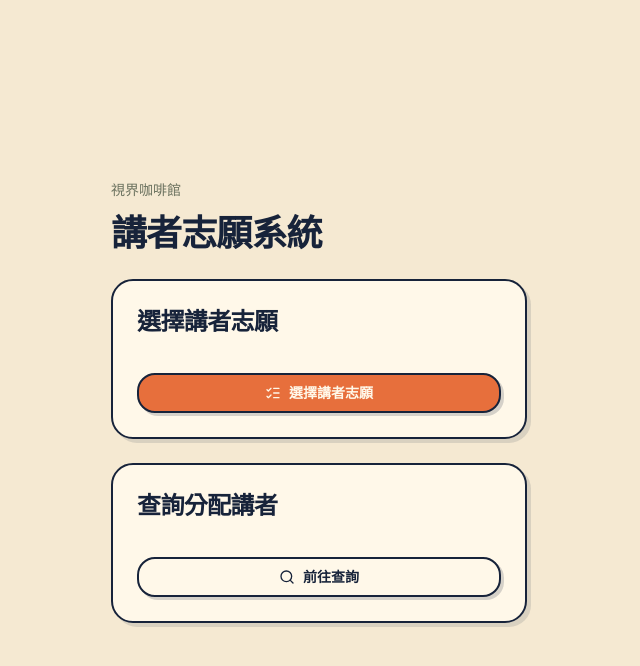
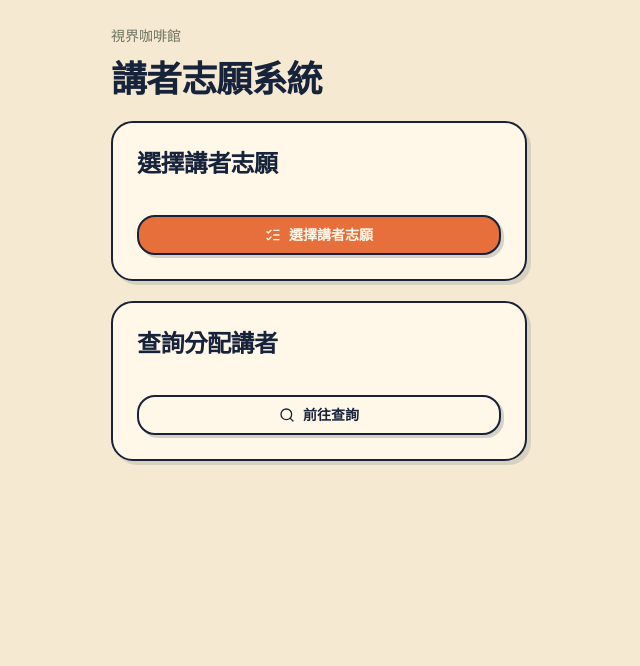
Before and after one commit to sitcon-tw/camp2026-vision-cafe, a Next.js app: page / in a window 1280 px wide. Shown: the top 666 px of the page, without its empty margins (321-961 px from the left). Built offline with nearby package versions, Linux system fonts and the light colour scheme.

Commit message:
refactor(layout): standardize page containers
Introduce AppPageShell as the shared top-level page container and update all app pages to use it. Add project agent instructions so future page changes keep the same container contract.

```diff
--- a/src/app/lookup/page.tsx
+++ b/src/app/lookup/page.tsx
@@ -3,6 +3,7 @@
 import { UsersIcon } from "lucide-react"
 import { useMemo, useState } from "react"
 
+import { AppPageShell } from "@/shared/ui/app-page-shell"
 import { Badge } from "@/shared/ui/badge"
 import {
   Card,
@@ -11,10 +12,7 @@ import {
   CardHeader,
   CardTitle,
 } from "@/shared/ui/card"
-import {
-  NativeSelect,
-  NativeSelectOption,
-} from "@/shared/ui/native-select"
+import { NativeSelect, NativeSelectOption } from "@/shared/ui/native-select"
 
 import {
   getTeamAssignmentNames,
@@ -28,9 +26,7 @@ import { getSpeakerCandidateByName } from "../select/speaker-data"
 export default function LookupPage() {
   const fallbackTeam = getTeamAssignments()[0]
   const teamNames = getTeamAssignmentNames()
-  const [selectedTeamName, setSelectedTeamName] = useState(
-    teamNames[0] ?? "",
-  )
+  const [selectedTeamName, setSelectedTeamName] = useState(teamNames[0] ?? "")
 
   const selectedTeam = useMemo(
     () => getTeamAssignmentsByName(selectedTeamName) ?? fallbackTeam,
@@ -38,8 +34,7 @@ export default function LookupPage() {
   )
 
   return (
-    <main className="bg-background text-foreground min-h-dvh">
-      <section className="mx-auto flex min-h-dvh w-full max-w-md flex-col gap-5 px-4 py-5">
+    <AppPageShell>
       <header className="flex flex-col gap-2 pt-1">
         <p className="text-muted-foreground text-sm leading-6">視界咖啡館</p>
         <h1 className="text-3xl leading-tight font-black tracking-tight">
@@ -73,8 +68,7 @@ export default function LookupPage() {
       </Card>
 
       {selectedTeam ? <TeamAssignmentList team={selectedTeam} /> : null}
-      </section>
-    </main>
+    </AppPageShell>
   )
 }
 
--- a/src/app/page.tsx
+++ b/src/app/page.tsx
@@ -1,14 +1,14 @@
 import { ListChecksIcon, SearchIcon } from "lucide-react"
 import Link from "next/link"
 
+import { AppPageShell } from "@/shared/ui/app-page-shell"
 import { Button } from "@/shared/ui/button"
 import { Card, CardContent, CardHeader, CardTitle } from "@/shared/ui/card"
 
 export default function LoginPage() {
   return (
-    <main className="bg-background text-foreground min-h-dvh">
-      <section className="mx-auto flex min-h-dvh w-full max-w-md flex-col justify-center gap-6 px-4 py-8">
-        <header className="flex flex-col gap-2">
+    <AppPageShell>
+      <header className="flex flex-col gap-2 pt-1">
         <p className="text-muted-foreground text-sm leading-6">視界咖啡館</p>
         <h1 className="text-4xl leading-tight font-black tracking-tight">
           講者志願系統
@@ -22,7 +22,6 @@ export default function LoginPage() {
           </CardTitle>
         </CardHeader>
         <CardContent>
-            {" "}
           <Button asChild size="lg" className="w-full">
             <a href="/select">
               <ListChecksIcon aria-hidden="true" data-icon="inline-start" />
@@ -47,7 +46,6 @@ export default function LoginPage() {
           </Button>
         </CardContent>
       </Card>
-      </section>
-    </main>
+    </AppPageShell>
   )
 }
--- a/src/app/select/page.tsx
+++ b/src/app/select/page.tsx
@@ -10,6 +10,7 @@ import {
 import { useEffect, useMemo, useRef, useState, type PointerEvent } from "react"
 
 import { Alert, AlertDescription, AlertTitle } from "@/shared/ui/alert"
+import { AppPageShell } from "@/shared/ui/app-page-shell"
 import { Avatar, AvatarFallback, AvatarImage } from "@/shared/ui/avatar"
 import { Badge } from "@/shared/ui/badge"
 import { Button } from "@/shared/ui/button"
@@ -72,8 +73,7 @@ export default function SelectPage() {
   }
 
   return (
-    <main className="bg-background text-foreground min-h-dvh">
-      <section className="mx-auto flex min-h-dvh w-full max-w-md flex-col gap-5 px-4 py-5">
+    <AppPageShell>
       <StudentHeader />
       <SpeakerIntroList speakers={speakers} />
 
@@ -83,8 +83,7 @@ export default function SelectPage() {
         onSubmit={() => setSubmitted(true)}
         onUpdateOrder={updateOrder}
       />
-      </section>
-    </main>
+    </AppPageShell>
   )
 }
 
--- /dev/null
+++ b/src/shared/ui/app-page-shell.tsx
@@ -0,0 +1,15 @@
+import type { ReactNode } from "react"
+
+type AppPageShellProps = {
+  children: ReactNode
+}
+
+export function AppPageShell({ children }: AppPageShellProps) {
+  return (
+    <main className="bg-background text-foreground min-h-dvh">
+      <section className="mx-auto flex min-h-dvh w-full max-w-md flex-col gap-5 px-4 py-5">
+        {children}
+      </section>
+    </main>
+  )
+}
```
Also changed, not shown: 1 other file (tests, documents, lock files or other folders). Lines whose indentation alone changed are shown as unchanged.
